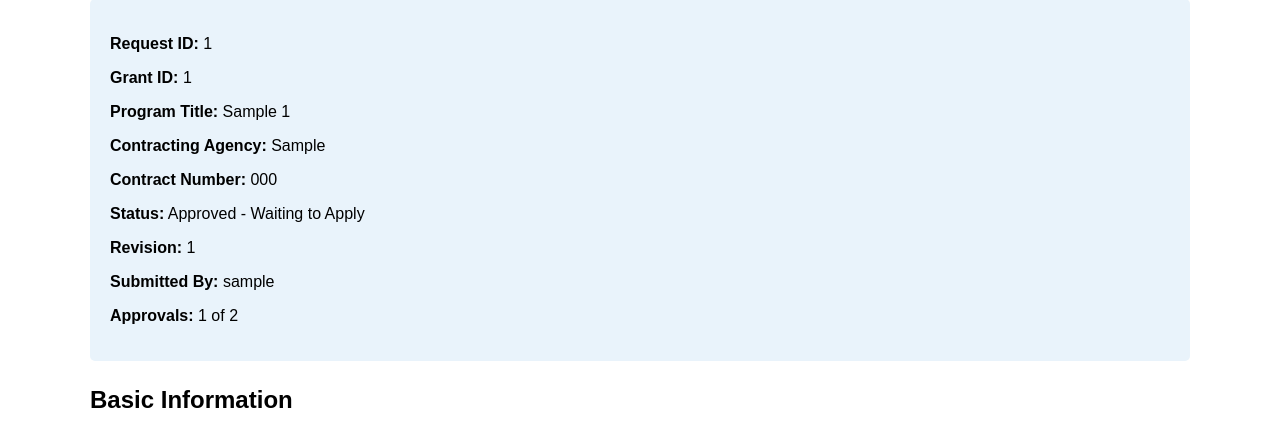
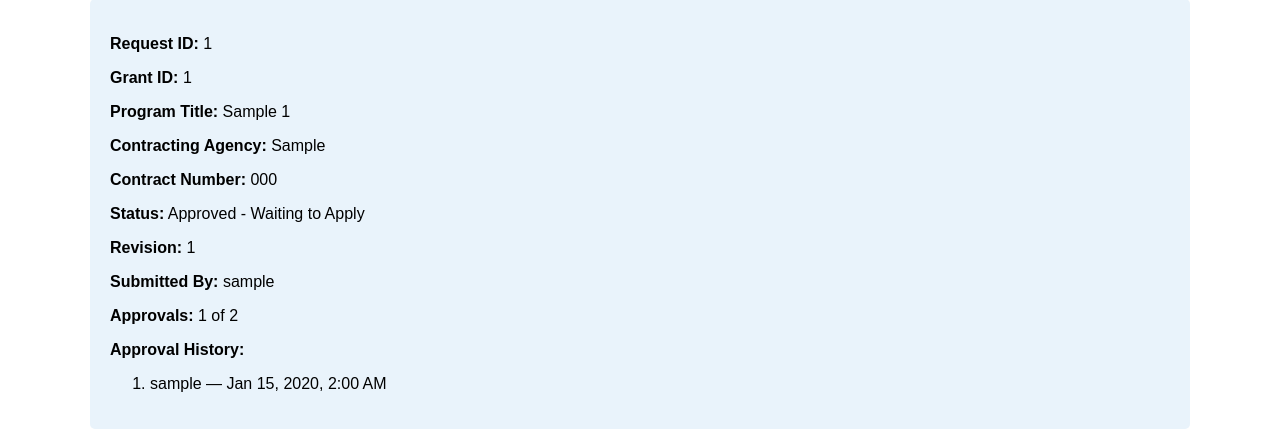
Before and after one commit to BichonInc/forms_awards, a Django app: page /tracking/change-requests/1/review/ in a window 1280 px wide. Shown: the part 81-515 px from the top of the page. Run offline with Django 5.2, Linux system fonts and the light colour scheme; a user stored in the database is signed in; tables that the repository leaves empty hold one stand-in row (values such as "Sample post").

Commit message:
Enable standalone final approval workflow

```diff
--- a/award_tracking_web/award_tracking_web/settings.py
+++ b/award_tracking_web/award_tracking_web/settings.py
@@ -116,7 +116,7 @@ AUTH_PASSWORD_VALIDATORS = [
 
 LANGUAGE_CODE = 'en-us'
 
-TIME_ZONE = 'UTC'
+TIME_ZONE = 'America/Los_Angeles'
 
 USE_I18N = True
 
--- a/award_tracking_web/tracking/templates/tracking/change_request_review.html
+++ b/award_tracking_web/tracking/templates/tracking/change_request_review.html
@@ -123,6 +123,21 @@
             <strong>Approvals:</strong>
             {{ approval_count }} of 2
         </p>
+
+        {% if approvals %}
+            <div>
+                <strong>Approval History:</strong>
+                <ol>
+                    {% for approval in approvals %}
+                        <li>
+                            {{ approval.acted_by.username }}
+                            —
+                            {{ approval.acted_at|date:"M j, Y, g:i A" }}
+                        </li>
+                    {% endfor %}
+                </ol>
+            </div>
+        {% endif %}
     </div>
 
     <h2>Basic Information</h2>
@@ -170,7 +185,6 @@
         {% elif approval_count == 1 %}
             <strong>
                 1 of 2 approvals received.
-                Final approval processing is not yet enabled.
             </strong>
         {% endif %}
 
--- a/award_tracking_web/tracking/views.py
+++ b/award_tracking_web/tracking/views.py
@@ -38,6 +38,9 @@ from .forms import (
     GrantForm,
 )
 from .change_request_workflow import (
+    ChangeRequestApprovalError,
+    ChangeRequestValidationError,
+    approve_standalone_change_request,
     serialize_change_request_value,
 )
 from django.core.files.storage import default_storage
@@ -195,6 +198,8 @@ def grant_detail(request, grant_id):
         .order_by("-submitted_at", "-id")
         .first()
     )
+
+
 
     can_edit_fiscal_data = user_has_any_role(
         request.user,
@@ -1531,7 +1536,7 @@ def change_request_review(request, request_id):
         change_request.status == ChangeRequest.Status.PENDING
         and change_request.submitted_by_id != request.user.id
         and not user_has_approved
-        and approval_count == 0
+        and approval_count < 2
     )
 
     if request.method == "POST":
@@ -1546,6 +1551,8 @@ def change_request_review(request, request_id):
                 "change_request_review",
                 request_id=request_id,
             )
+
+        final_approval_result = None
 
         try:
             with transaction.atomic():
@@ -1618,30 +1625,34 @@ def change_request_review(request, request_id):
                     .count()
                 )
 
-                # For this first workflow step, allow only approval #1.
-                # Final approval/application will be implemented next.
-                if approval_count_before >= 1:
-                    messages.info(
-                        request,
-                        (
-                            "This Change Request already has one "
-                            "approval. Final approval processing "
-                            "will be enabled in the next workflow "
-                            "step."
-                        ),
-                    )
-                    return redirect(
-                        "change_request_review",
-                        request_id=request_id,
-                    )
-
-                ChangeAction.objects.create(
-                    change_request=locked_request,
-                    revision_no=locked_request.current_revision,
-                    acted_by=request.user,
-                    action=ChangeAction.Action.APPROVE,
-                    comment="",
-                )
+                if approval_count_before == 0:
+                    ChangeAction.objects.create(
+                        change_request=locked_request,
+                        revision_no=locked_request.current_revision,
+                        acted_by=request.user,
+                        action=ChangeAction.Action.APPROVE,
+                        comment="",
+                    )
+                else:
+                    final_approval_result = (
+                        approve_standalone_change_request(
+                            change_request_id=locked_request.id,
+                            approver=request.user,
+                        )
+                    )
+
+        except (
+            ChangeRequestApprovalError,
+            ChangeRequestValidationError,
+        ) as exc:
+            messages.error(
+                request,
+                str(exc),
+            )
+            return redirect(
+                "change_request_review",
+                request_id=request_id,
+            )
 
         except IntegrityError:
             messages.error(
@@ -1656,10 +1667,20 @@ def change_request_review(request, request_id):
                 request_id=request_id,
             )
 
-        messages.success(
-            request,
-            "Approval recorded. 1 of 2 approvals received.",
-        )
+        if final_approval_result is not None:
+            messages.success(
+                request,
+                (
+                    "Final approval recorded. The Change Request "
+                    "has been approved and the Basic Information "
+                    "changes have been applied."
+                ),
+            )
+        else:
+            messages.success(
+                request,
+                "Approval recorded. 1 of 2 approvals received.",
+            )
 
         return redirect(
             "change_request_review",
```
